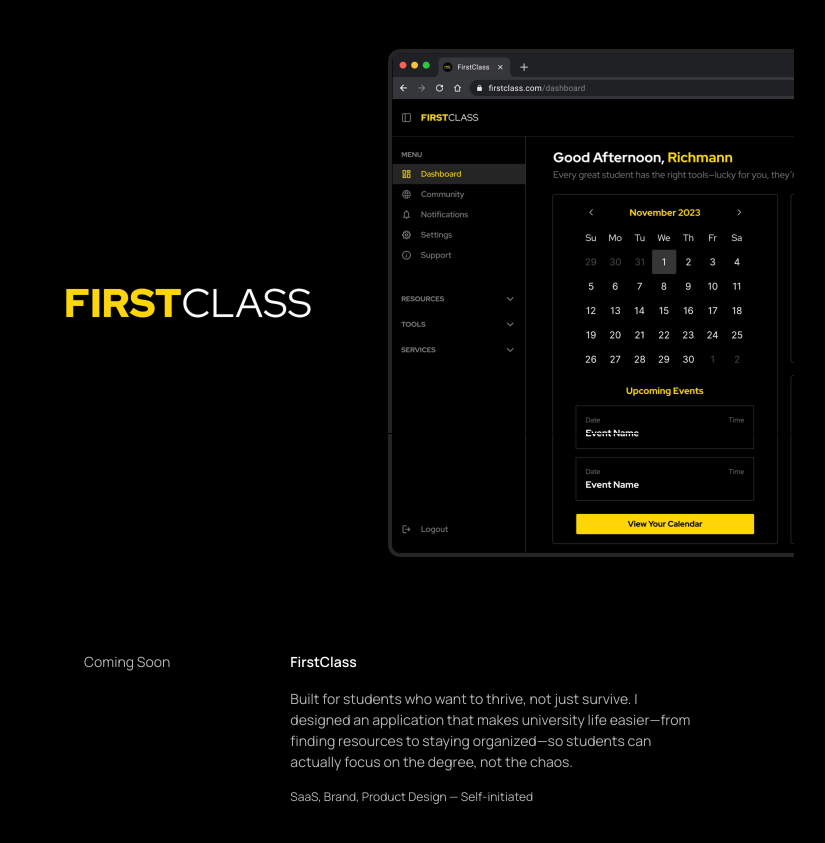
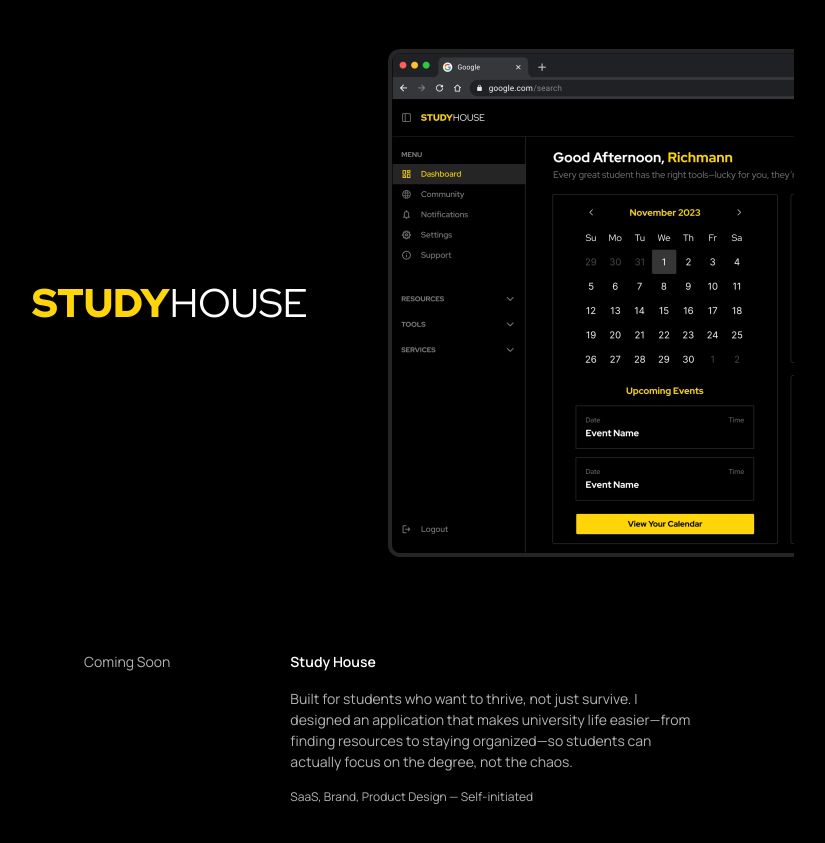
Before and after one commit to Bigrichh/design.richmnn.com, an Astro site: page /work in a window 1280 px wide. Shown: the part 373-1216 px from the top of the page, without its empty margins (251-1076 px from the left). Built offline with nearby package versions, Linux system fonts and the light colour scheme; Astro itself is replaced by a stand-in of ours.

Commit message:
FirstClass to Study House image change

```diff
--- a/src/pages/work.astro
+++ b/src/pages/work.astro
@@ -24,11 +24,11 @@ const gap = 16;
   <div
     class="self-center w-full lg:w-[810px] h-fit flex flex-col gap-[120px] font-mr"
   >
-    <!-- First class -->
+    <!-- Study House -->
     <a href="" class="w-full h-fit flex flex-col gap-[48px]">
       <ImageDisplay
-        src="/work-images/firstclass/firstClass1.webp"
-        alt="FirstClass image"
+        src="/work-images/studyhouse/studyhouse1.webp"
+        alt="Study House image"
         label=""
         showLabel={false}
       />
@@ -37,7 +37,7 @@ const gap = 16;
           Coming Soon
         </p>
         <div class="flex flex-col gap-[16px] text-[14px]">
-          <h2 class="text-secondary font-semibold">FirstClass</h2>
+          <h2 class="text-secondary font-semibold">Study House</h2>
           <p class="text-tertiary">
             Built for students who want to thrive, not just survive. I designed
             an application that makes university life easier—from finding
```
Also changed, not shown: public/work-images/firstclass/firstClass1.webp (deleted), public/work-images/studyhouse/studyhouse1.webp (added).
